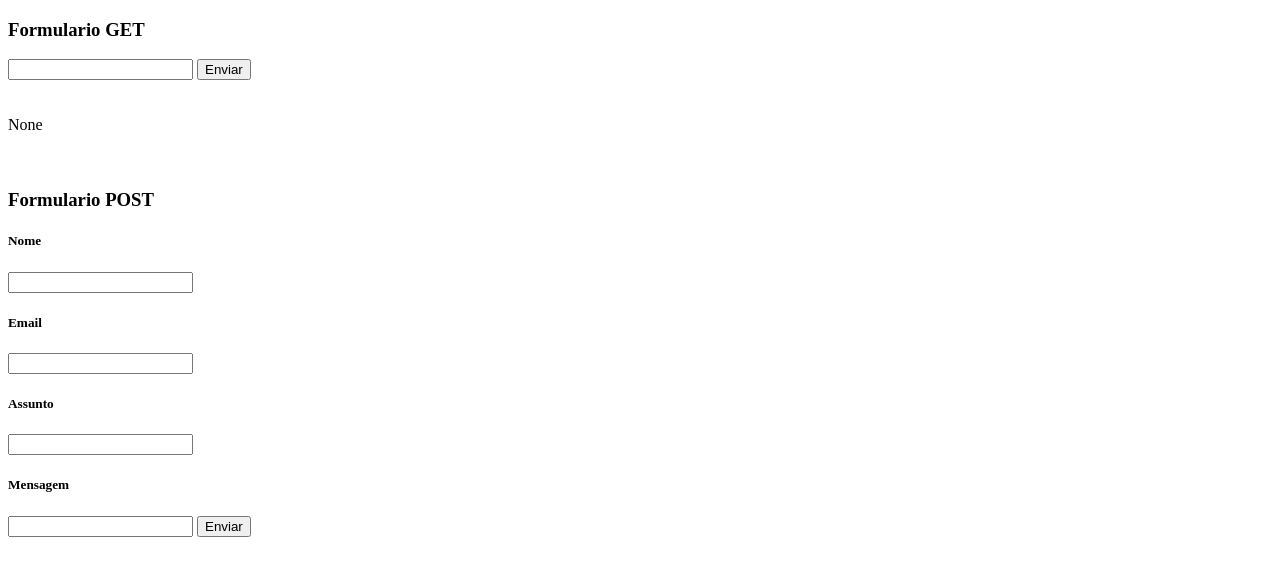
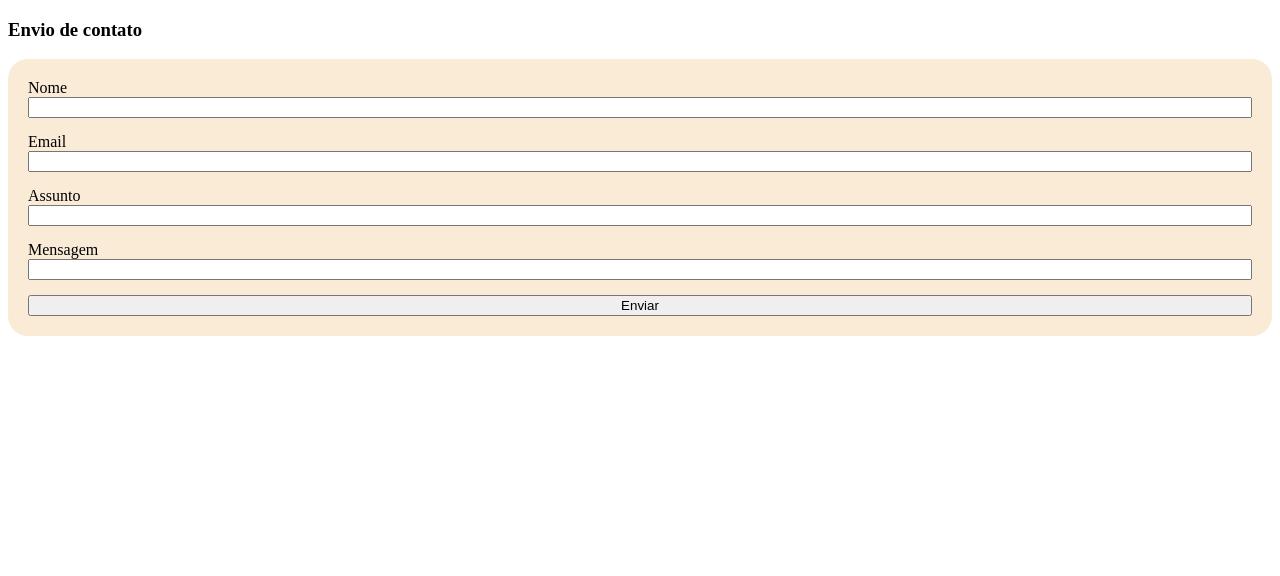
Before and after one commit to KauanDev1/flaskestudos, a Flask app: page /contato/ in a window 1280 px wide. Shown: the top 576 px of the page. Run offline with Flask 3, Linux system fonts and the light colour scheme.

Commit message:
formularios

```diff
--- a/app/__init__.py
+++ b/app/__init__.py
@@ -8,6 +8,7 @@ app = Flask(__name__)
 #config do sqlite
 app.config['SQLALCHEMY_DATABASE_URI'] = 'sqlite:///database.db'
 app.config['SQLALCHEMY_TRACK_MODIFICATIONS'] = False
+app.config['SECRET_KEY'] = 'AJGSD6912FED1727WX12RW1782RX812T716TV2X'
 
 db = SQLAlchemy(app)
 migrate = Migrate(app, db)
--- /dev/null
+++ b/app/forms.py
@@ -0,0 +1,23 @@
+from flask_wtf import FlaskForm
+from wtforms import StringField, SubmitField
+from wtforms.validators import DataRequired, Email
+from app.models import Contato
+from app import db
+
+class ContatoForm(FlaskForm):
+    nome = StringField('Nome', validators=[DataRequired()])
+    email = StringField('Email', validators=[DataRequired(), Email()])
+    assunto = StringField('Assunto', validators=[DataRequired()])
+    mensagem = StringField('Mensagem', validators=[DataRequired()])
+    btnSubmit = SubmitField('Enviar')
+
+    def save(self):
+        contato = Contato(
+            nome = self.nome.data,
+            email = self.email.data,
+            assunto = self.assunto.data,
+            mensagem = self.mensagem.data
+        )
+
+        db.session.add(contato)
+        db.session.commit()
--- a/app/models.py
+++ b/app/models.py
@@ -1,5 +1,7 @@
 from app import db
 from datetime import datetime
+
+
 
 class Contato(db.Model):
     id = db.Column(db.Integer, primary_key=True)
--- a/app/static/css/style.css
+++ b/app/static/css/style.css
@@ -0,0 +1,13 @@
+.formulario{
+    display: flex;
+    flex-direction: column;
+    gap: 15px;
+    background-color: antiquewhite;
+    padding: 20px;
+    border-radius: 20px;
+}
+
+.campo{
+    display: flex;
+    flex-direction: column;
+}
--- a/app/templates/contato.html
+++ b/app/templates/contato.html
@@ -3,37 +3,40 @@
 <head>
     <meta charset="UTF-8">
     <meta name="viewport" content="width=device-width, initial-scale=1.0">
+    <link rel="stylesheet" href="{{ url_for('static', filename='css/style.css') }}">
     <title>Contato</title>
 </head>
 <body>
-    <div>
-        <h3>Formulario GET</h3>
-        <form action="" method="get">
-            <input type="text" name="pesquisa">
-            <button type="submit">Enviar</button>
-        </form>
-        <br><br>
-        {{ pesquisa }}
+    <div class="Formulario">
+        <h3>Envio de contato</h3>
 
-    </div>
-    <br><br>
-    <div>
-        <h3>Formulario POST</h3>
+        <form method="post" class="formulario">
+            {{ form.csrf_token }}
 
-        <form method="post">
-            <h5>Nome</h5>
-            <input type="text" name="Nome">
+            <div class="campo">
+                {{ form.nome.label() }}
+                {{ form.nome() }}
+            </div>
 
-            <h5>Email</h5>
-            <input type="text" name="Email">
+            <div class="campo">
+                {{ form.email.label() }}
+                {{ form.email() }}
+            </div>
 
-            <h5>Assunto</h5>
-            <input type="text" name="Assunto">
+            <div class="campo">
+                {{ form.assunto.label() }}
+                {{ form.assunto() }}
+            </div>
 
-            <h5>Mensagem</h5>
-            <input type="text" name="Mensagem">
+            <div class="campo">
+                {{ form.mensagem.label() }}
+                {{ form.mensagem() }}
+            </div>
 
-            <button type="submit">Enviar</button>
+
+            <div class="campo">
+                {{ form.btnSubmit() }}
+            </div>
         </form>
 
     </div>
--- a/app/templates/index.html
+++ b/app/templates/index.html
@@ -13,7 +13,8 @@
 
     <div>
         <p>Bem vindo, {{usuario}}!</p>
-        <a href="{{url_for('novapage')}}">Link para nova</a>
+        <a href="{{url_for('contatopage')}}">Link para nova</a>
+        <a href="{{url_for('contatopageold')}}">Link para old</a>
     </div>
 
 
--- a/app/views.py
+++ b/app/views.py
@@ -1,18 +1,44 @@
-from app import app
+from app import app, db
 from flask import render_template, url_for, request
+
+from app.models import Contato
+
+from app.forms import ContatoForm
 
 @app.route('/')
 def homepage():
     usuario = 'Kauan Turcato Storto'
     return render_template('index.html', usuario=usuario)
 
-@app.route('/contato/', methods=['GET', 'POST'])
-def contatopage():
+
+@app.route('/contato_old/', methods=['GET', 'POST'])
+def contatopageold():
         if request.method == 'GET':
             pesquisa = request.args.get('pesquisa')
 
         if request.method == 'POST':
-            pesquisa = request.form['pesquisa']
+            nome = request.form['nome']
+            email = request.form['email']
+            assunto = request.form['assunto']
+            mensagem = request.form['mensagem']
+
+            contato = Contato (
+                nome=nome,
+                email=email,
+                assunto=assunto,
+                mensagem=mensagem
+            )
+
+            db.session.add(contato)
+            db.session.commit()
 
 
-        return render_template('contato.html', pesquisa=pesquisa)
+        return render_template('contato_old.html')
+
+@app.route('/contato/', methods=['GET', 'POST'])
+def contatopage():
+    form = ContatoForm()
+    if form.validate_on_submit():
+        form.save()
+
+    return render_template('contato.html', form=form)
```
Also changed, not shown: app/templates/contato_old.html (added, +41 -0 lines), app/form.py (deleted).
